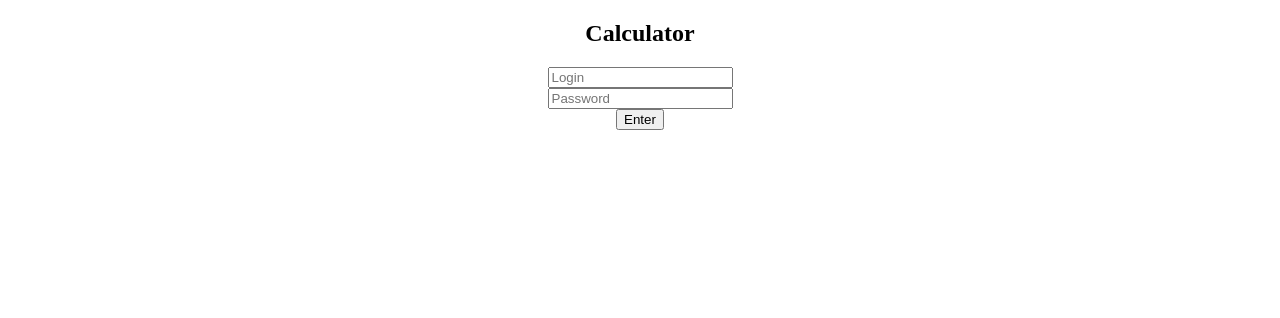
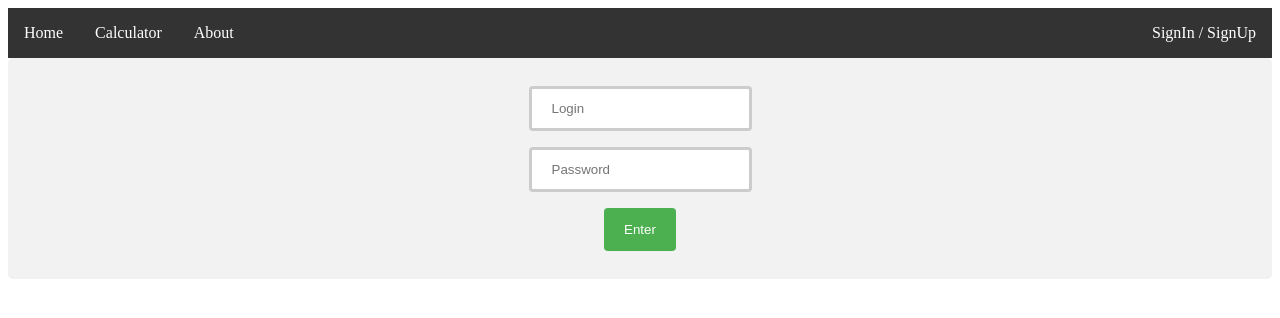
Before and after one commit to futsurdmitriy/Calculator, a PHP site: page /Login/ in a window 1280 px wide. Shown: the top 318 px of the page. Run offline with PHP 8.4, Linux system fonts and the light colour scheme.

Commit message:
Created navbar.cc added views to web-site

```diff
--- a/application/controllers/ControllerCalculator.php
+++ b/application/controllers/ControllerCalculator.php
@@ -14,7 +14,7 @@ class ControllerCalculator extends Controller
 
         $dataToCalculate = $dataEntry->CorrectDataCheck($_POST);
         $data['result'] = $calculator->calculate($dataToCalculate);
-        $data['UserName'] = $session->get('userLogged');
+        //$data['UserName'] = $session->get('userLogged');
 
         $this->view->generate('calculator_view.php', 'template_view.php', $data);
     }
--- a/application/core/Controller.php
+++ b/application/core/Controller.php
@@ -6,6 +6,7 @@ class Controller
     function __construct()
     {
         $this->view = new View();
+        $session = Session::getInstance();
     }
 
     function actionIndex()
--- a/application/core/Route.php
+++ b/application/core/Route.php
@@ -8,11 +8,13 @@ class Route
         $userData = new Login;
 
         if (isset($_POST['logout'])) {
-           $session->_delete('userLogged');
+           //$session->_delete('userLogged');
+           $controller_name = 'Home';
+            $action_name     = 'index';
         }
 
         // контроллер и действие по умолчанию
-        $controller_name = 'Login';
+        $controller_name = 'Home';
         $action_name     = 'index';
 
         $userData->userDataCheck($_POST);
--- a/application/core/View.php
+++ b/application/core/View.php
@@ -3,7 +3,15 @@ class View
 {
     function generate($content_view, $template_view, $data = '')
     {
+        $session = Session::getInstance();
         ( $data ) ? extract( $data ) : '';
+
+        if ($session->get('userLogged')) {
+            $template_view = 'logged_in_template_view.php';
+        } else {
+            $template_view = 'logged_out_template_view.php';
+        }
+
         include 'application/views/'.$template_view;
     }
 }
--- /dev/null
+++ b/application/views/about_view.php
@@ -0,0 +1,2 @@
+<h3>Hello</h3>
+<p>This is About page</p>
--- /dev/null
+++ b/application/views/home_view.php
@@ -0,0 +1,3 @@
+
+<h3>Hello</h3>
+<p>This is Home page</p>
--- /dev/null
+++ b/application/views/logged_out_template_view.php
@@ -0,0 +1,17 @@
+<!DOCTYPE html>
+<html lang="ru">
+<head>
+    <meta charset="utf-8">
+    <link rel="stylesheet" type="text/css" href="/css/navbar.css">
+    <title>Calculator</title>
+</head>
+<body>
+    <ul>
+        <li><a href="/Home/">Home</a></li>
+        <li><a href="/Calculator/">Calculator</a></li>
+        <li><a href="/About/">About</a></li>
+        <li id="SignInSignUp"><a href="/Login/">SignIn / SignUp</a></li>
+    </ul>
+    <?php include 'application/views/'.$content_view; ?>
+</body>
+</html>
--- a/application/views/login_view.php
+++ b/application/views/login_view.php
@@ -1,10 +1,10 @@
-
-    <form id="login-form" method="post" action="/">
+<div>
+    <form action="/" method="post" >
         <input type="text" name="login" placeholder = "Login"/><br/>
         <input type="password" name="password"/placeholder = "Password"><br/>
         <input type="submit" name="submit" value="Enter"/><br/>
     </form>
-
+</div>
     <?php
         $message = new Messages;
         $message->showMessage();
--- a/application/views/template_view.php
+++ /dev/null
@@ -1,13 +0,0 @@
-<!DOCTYPE html>
-<html lang="ru">
-<head>
-	<meta charset="utf-8">
-	<title>Главная</title>
-</head>
-<body>
-	<div class="with-background" align="center">
-		<h2>Calculator</h2>
-	<?php include 'application/views/'.$content_view; ?>
-	</div>
-</body>
-</html>
--- /dev/null
+++ b/css/navbar.css
@@ -0,0 +1,97 @@
+
+ul {
+    list-style-type: none;
+    margin: 0;
+    padding: 0;
+    overflow: hidden;
+    background-color: #333333;
+}
+
+li {
+    float: left;
+}
+
+li a {
+    display: block;
+    color: white;
+    text-align: center;
+    padding: 16px;
+    text-decoration: none;
+}
+
+li#SignInSignUp {
+ float: right;
+}
+
+li#logout1{
+    display: block;
+    color: white;
+    text-align: center;
+    padding: 10px;
+    text-decoration: none;
+    float: right;
+}
+
+li#login{
+    display: block;
+    color: white;
+    text-align: center;
+    padding: 16px;
+    text-decoration: none;
+    float: right;
+}
+
+li a:hover {
+    background-color: #111111;
+}
+
+input[type=text], select {
+    padding: 12px 20px;
+    margin: 8px 0;
+    display: inline-block;
+    border: 3px solid #ccc;
+    border-radius: 4px;
+    box-sizing: border-box;
+}
+input[type=password], select {
+    padding: 12px 20px;
+    margin: 8px 0;
+    display: inline-block;
+    border: 3px solid #ccc;
+    border-radius: 4px;
+    box-sizing: border-box;
+}
+
+input[type=submit] {
+    background-color: #4CAF50;
+    color: white;
+    padding: 14px 20px;
+    margin: 8px 0;
+    border: none;
+    border-radius: 4px;
+    cursor: pointer;
+}
+
+input[type=submit]:hover {
+    background-color: #45a049;
+}
+
+input#logout[type=submit] {
+    background-color: #4CAF50;
+    color: white;
+    padding: 4px 4px;
+    margin: 1px 0;
+    border: none;
+    cursor: pointer;
+}
+
+input#logout[type=submit]:hover {
+    background-color: #45a049;
+}
+
+div {
+    text-align: center;
+    border-radius: 5px;
+    background-color: #f2f2f2;
+    padding: 20px;
+}
--- a/lib/Login.php
+++ b/lib/Login.php
@@ -51,6 +51,7 @@ class Login
                         header('Location: /Calculator/index');
                     }
                 }
+
             $message->setMessage('Error','Wrong login or password');
         }
     }
```
Also changed, not shown: application/controllers/ControllerAbout.php (added, +13 -0 lines), application/controllers/ControllerHome.php (added, +13 -0 lines), application/views/calculator_view.php (+8 -16 lines), application/views/logged_in_template_view.php (added, +25 -0 lines).
